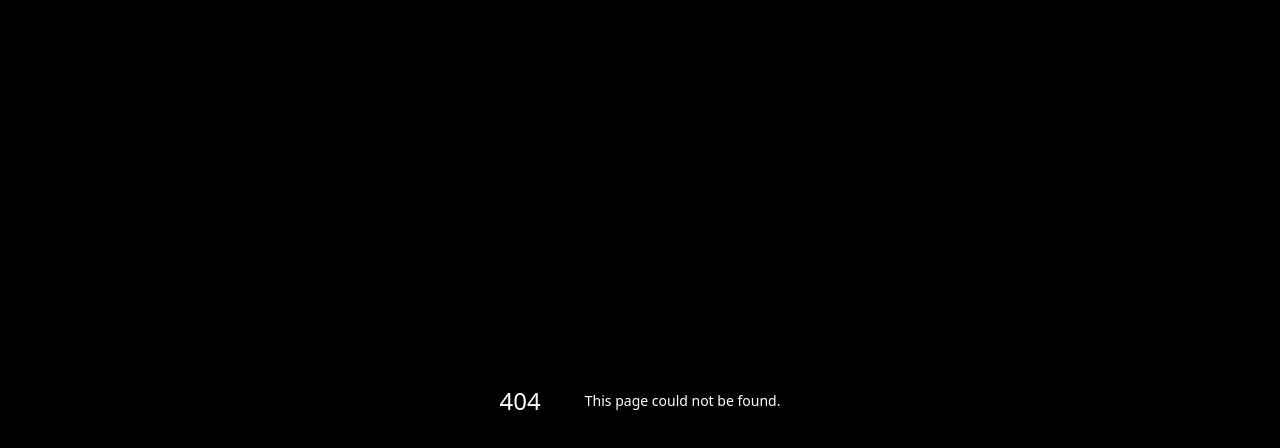
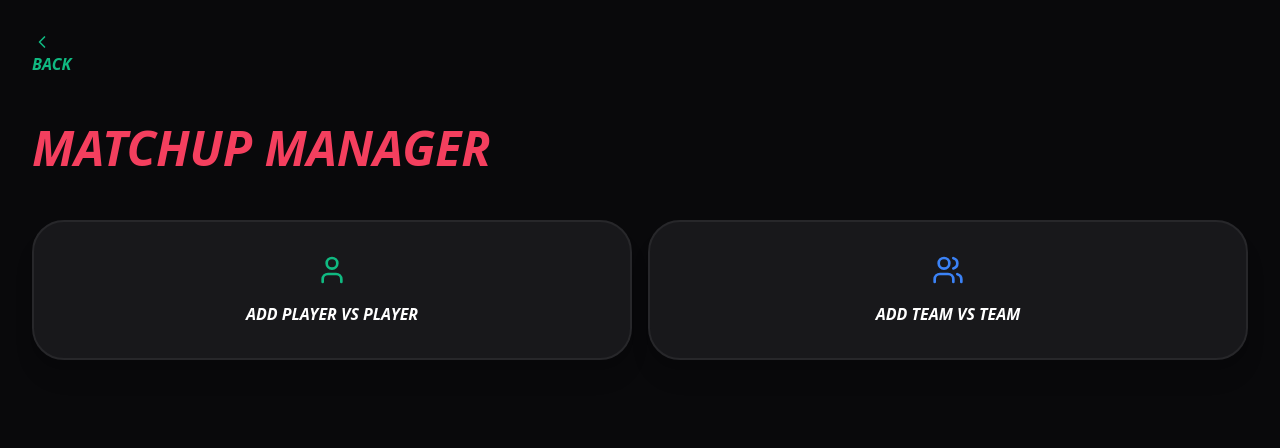
Before and after one commit to jaredfriend1-spec/blitz-board, a Next.js app: page /matchups in a window 1280 px wide. Before the commit this address had no page. Shown: the top 448 px of the page. Built offline with nearby package versions, Linux system fonts and the light colour scheme.

Commit message:
Create page.tsx

```diff
--- /dev/null
+++ b/app/matchups/page.tsx
@@ -0,0 +1,59 @@
+"use client";
+import React, { useState, useEffect } from 'react';
+import { ChevronLeft, User, Users, Sword, Trash2, Save } from 'lucide-react';
+import Link from 'next/link';
+
+export default function MatchupCenter() {
+  const [roster, setRoster] = useState<string[]>([]);
+  const [teams, setTeams] = useState<any[]>([]);
+  const [matches, setMatches] = useState<any[]>([]);
+
+  useEffect(() => {
+    setRoster(JSON.parse(localStorage.getItem('master-roster') || '[]'));
+    setTeams(JSON.parse(localStorage.getItem('final-teams') || '[]'));
+    setMatches(JSON.parse(localStorage.getItem('side-matchups') || '[]'));
+  }, []);
+
+  const addMatch = (type: 'PvP' | 'TvT') => {
+    setMatches([...matches, { id: Date.now(), type, sideA: "", sideB: "", stake: 17 }]);
+  };
+
+  const saveMatches = () => {
+    localStorage.setItem('side-matchups', JSON.stringify(matches));
+    alert("✅ MATCHUPS SAVED");
+  };
+
+  return (
+    <div className="min-h-screen bg-zinc-950 text-white p-8 font-sans uppercase">
+      <Link href="/setup" className="text-emerald-500 font-black italic mb-12 inline-block"><ChevronLeft size={20} /> Back</Link>
+      <h1 className="text-5xl font-black italic text-rose-500 mb-12">Matchup Manager</h1>
+
+      <div className="flex gap-4 mb-12">
+        <button onClick={() => addMatch('PvP')} className="flex-1 bg-zinc-900 border-2 border-zinc-800 p-8 rounded-[2rem] font-black italic flex flex-col items-center gap-4 hover:border-emerald-500 transition-all shadow-xl">
+          <User size={32} className="text-emerald-500" /> ADD PLAYER VS PLAYER
+        </button>
+        <button onClick={() => addMatch('TvT')} className="flex-1 bg-zinc-900 border-2 border-zinc-800 p-8 rounded-[2rem] font-black italic flex flex-col items-center gap-4 hover:border-blue-500 transition-all shadow-xl">
+          <Users size={32} className="text-blue-500" /> ADD TEAM VS TEAM
+        </button>
+      </div>
+
+      <div className="space-y-4 max-w-4xl mx-auto">
+        {matches.map((m, idx) => (
+          <div key={m.id} className="bg-zinc-900 p-6 rounded-[2.5rem] border border-zinc-800 flex items-center gap-6 shadow-xl">
+            <select value={m.sideA} onChange={e => { const nm = [...matches]; nm[idx].sideA = e.target.value; setMatches(nm); }} className="flex-1 bg-zinc-950 border border-zinc-800 p-4 rounded-xl font-black text-[10px] appearance-none">
+              <option value="">SIDE A</option>
+              {m.type === 'PvP' ? roster.map(p => <option key={p} value={p}>{p}</option>) : teams.map(t => <option key={t.name} value={t.name}>{t.name}</option>)}
+            </select>
+            <Sword className="text-zinc-800" />
+            <select value={m.sideB} onChange={e => { const nm = [...matches]; nm[idx].sideB = e.target.value; setMatches(nm); }} className="flex-1 bg-zinc-950 border border-zinc-800 p-4 rounded-xl font-black text-[10px] appearance-none">
+              <option value="">SIDE B</option>
+              {m.type === 'PvP' ? roster.map(p => <option key={p} value={p}>{p}</option>) : teams.map(t => <option key={t.name} value={t.name}>{t.name}</option>)}
+            </select>
+            <button onClick={() => setMatches(matches.filter(i => i.id !== m.id))} className="text-rose-900"><Trash2 /></button>
+          </div>
+        ))}
+        {matches.length > 0 && <button onClick={saveMatches} className="w-full bg-rose-500 text-white p-6 rounded-2xl font-black italic shadow-2xl mt-12"><Save /> PUBLISH MATCHUPS</button>}
+      </div>
+    </div>
+  );
+}
```
